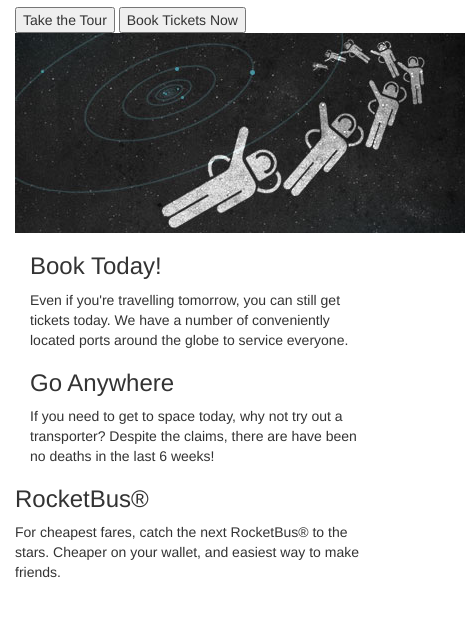
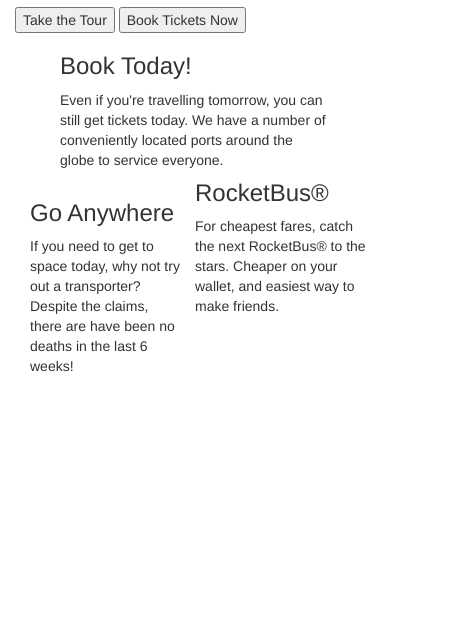
Before and after one commit to leopoldkwok/BlastingOffWithBootstrap, a plain HTML site: page bootstrap-3.3.2-dist/index.html in a window 390 px wide. Shown: the part 215-832 px from the top of the page, 465 px wide, since content can reach past the window. Drawn offline with nearby package versions, Linux system fonts and the light colour scheme.

Commit message:
level 2 - Designing in Grids

```diff
--- a/bootstrap-3.3.2-dist/index.html
+++ b/bootstrap-3.3.2-dist/index.html
@@ -19,7 +19,7 @@
 				<button type='button'>Take the Tour</button>
 				<button type='button'>Book Tickets Now</button>
 			</div>
-			<div class='col-md-6'>
+			<div class='col-md-6 hidden-sm hidden-xs visible-m visible-lg'>
 				<img src='images/img-header.jpg' alt='Blasting Off'/>
 			</div>
 		</div>
@@ -27,15 +27,15 @@
 
 	<div class='container-fluid'>
 		<div class='row'>
-			<div class='col-md-4'>
+			<div class='col-sm-4 col-xs-10 col-xs-offset-1 col-sm-offset-0'>
 				<h3>Book Today!</h3>
 				<p>Even if you're travelling tomorrow, you can still get tickets today. We have a number of conveniently located ports around the globe to service everyone.</p>
 			</div>
-			<div class='col-md-4'>
+			<div class='col-md-3 col-sm-4 col-xs-6'>
 				<h3>Go Anywhere</h3>
 				<p>If you need to get to space today, why not try out a transporter? Despite the claims, there are have been no deaths in the last 6 weeks!</p>
 			</div>
-			<div class-'col-md-4'>
+			<div class-'col-md-3 col-sm-4 col-xs-6'>
 				<h3>RocketBus&reg;</h3>
 				<p>For cheapest fares, catch the next RocketBus® to the stars. Cheaper on your wallet, and easiest way to make friends.</p>
 			</div>
```
